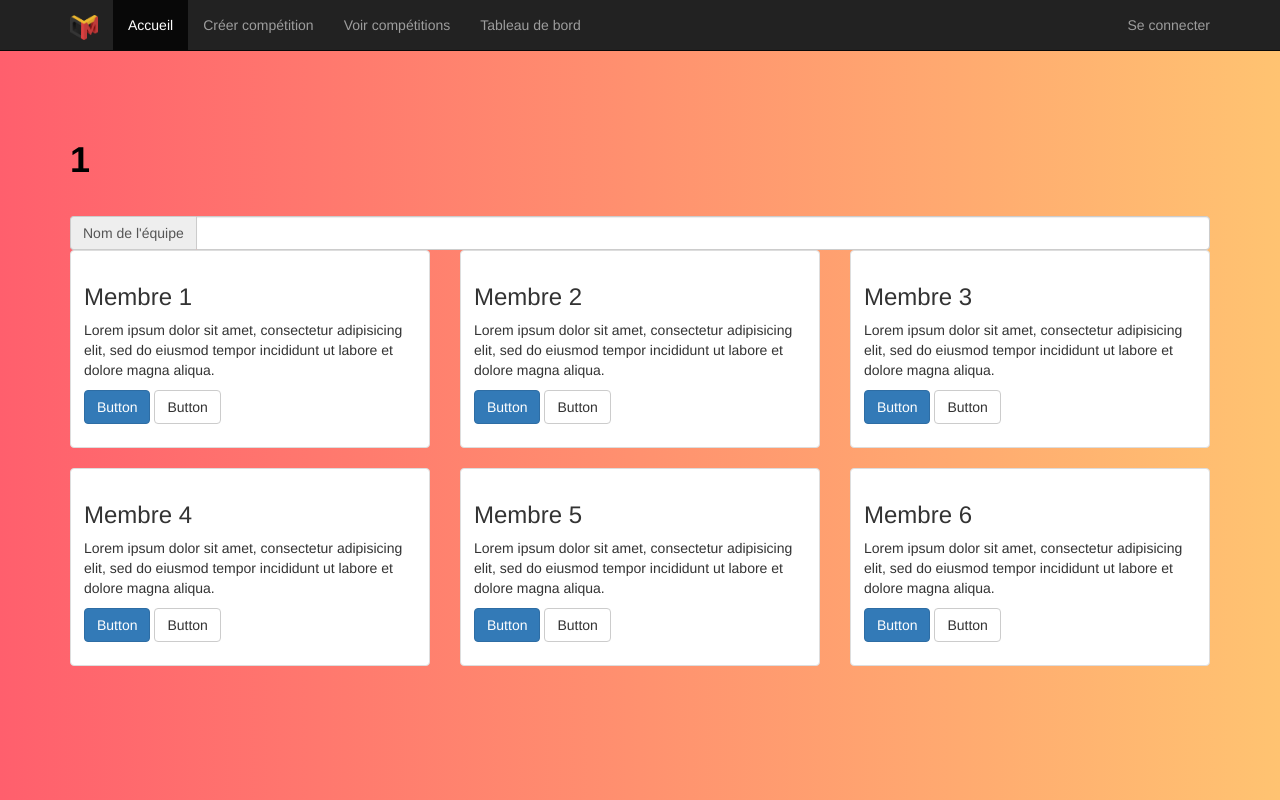
After one commit to ShinKyoken/Cyber_Monsieur_Loyal, a Flask app: page /voir_competition/1/creer_equipe in a window 1280 px wide. The commit adds this page. Run offline with Flask 2, Linux system fonts and the light colour scheme; some libraries are stand-ins or nearby versions.

Commit message:
ajout de l'IHM de creation d'une equipe

```diff
--- a/appli/static/connexion.css
+++ b/appli/static/connexion.css
@@ -1,5 +1,5 @@
 
-html,
+/* html,
 body {
   height: 100%;
 }
@@ -11,6 +11,10 @@ body {
   align-items: center;
   padding-bottom: 100px;
   background-color: #f5f5f5;
+} */
+
+#centre {
+  margin-top: 25vh;
 }
 
 .form-signin {
--- a/appli/templates/connexion.html
+++ b/appli/templates/connexion.html
@@ -4,14 +4,14 @@
 <link rel="stylesheet" href="/static/connexion.css">
 {% endblock %}
 {% block main %}
-<div class="text-center">
+<div class="text-center" id="centre">
 <form class="form-signin">
   <img class="mb-4" src="./static/CML_Logo.png" alt="" width="72" height="72">
   <h1 class="h3 mb-3 font-weight-normal">Connectez-vous</h1>
   <label for="inputEmail" class="sr-only">adresse mail</label>
-  <input type="email" id="inputEmail" class="form-control" placeholder="Email address" required autofocus>
+  <input type="email" id="inputEmail" class="form-control" placeholder="Adresse Mail / Nom" required autofocus>
   <label for="inputPassword" class="sr-only">Mot de passe</label>
-  <input type="password" id="inputPassword" class="form-control" placeholder="Password" required>
+  <input type="password" id="inputPassword" class="form-control" placeholder="Mot de passe" required>
   <div class="checkbox mb-3">
     <label>
       <input type="checkbox" value="remember-me"> se souvenir de moi
--- /dev/null
+++ b/appli/templates/creerEquipe.html
@@ -0,0 +1,33 @@
+{% extends "base.html" %}
+{% block styles %}
+{{ super() }}
+<link rel="stylesheet" href="{{ url_for('static', filename='voirCompetition.css') }}">
+{% endblock %}
+{% block main %}
+<div class="container-fluid voirCompetition">
+  <div class="container">
+    <h1 id="nom_equipe" >{{ tournoi }}</h1>
+      <!-- Example row of columns -->
+      <form method="get" action="#">
+        <div class="input-group">
+          <span class="input-group-addon" id="basic-addon3">Nom de l'équipe</span>
+          <input type="text" class="form-control" id="" aria-describedby="basic-addon3">
+        </div>
+      </form>
+      <div class="row">
+        {% for x in range(tailleEquipe) %}
+        <div class="col-sm-6 col-md-{{12//(tailleEquipe//2)}}">
+          <div class="thumbnail">
+            <div class="caption">
+              <h3>Membre {{x+1}}</h3>
+              <p>Lorem ipsum dolor sit amet, consectetur adipisicing elit, sed do eiusmod tempor incididunt ut labore et dolore magna aliqua.</p>
+              <p><a href="#" class="btn btn-primary" role="button">Button</a> <a href="#" class="btn btn-default" role="button">Button</a></p>
+            </div>
+          </div>
+        </div>
+        {% endfor %}
+      </div>
+
+  </div>
+</div>
+{% endblock %}
--- a/appli/views.py
+++ b/appli/views.py
@@ -60,3 +60,8 @@ def equipe(tournoi):
 def paramètre(tournoi):
     return render_template(
         "paramètres.html", tournoi=tournoi)
+
+@app.route("/voir_competition/<string:tournoi>/creer_equipe")
+def creerEquipe(tournoi):
+    return render_template(
+        "creerEquipe.html", tournoi=tournoi, tailleEquipe=6)
```
